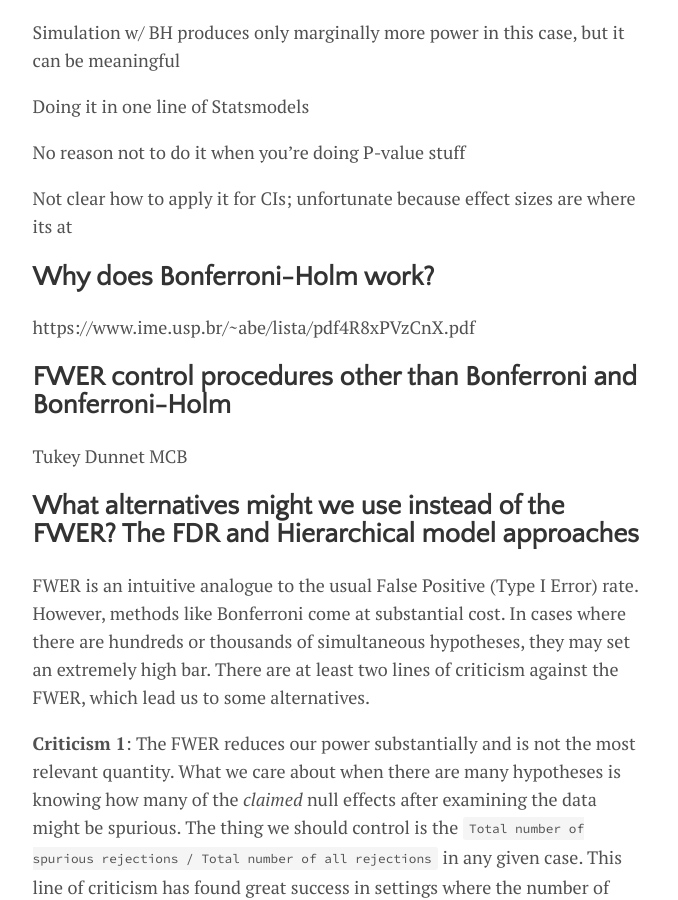
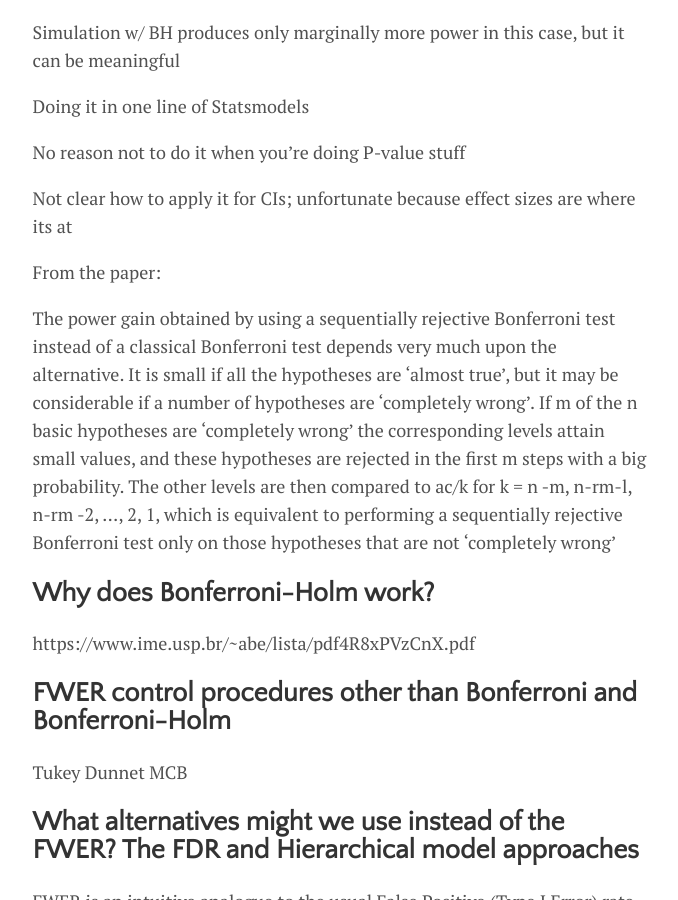
Before and after one commit to lmc2179/lmc2179.github.io, a Jekyll site: the page built from drafts/fwer.md, in a window 1280 px wide and 900 px high, scrolled down 7533 px. Shown: the whole window, without its empty margins (300-978 px from the left). Built offline with Jekyll 4.4.1, drawn with Linux system fonts in a browser that asks for light colours; our own code applies the rules of GitHub Pages for plain Markdown files; formulas are drawn with MathJax 3.

Commit message:
Update fwer.md

```diff
--- a/drafts/fwer.md
+++ b/drafts/fwer.md
@@ -198,6 +198,21 @@ No reason not to do it when you're doing P-value stuff
 
 Not clear how to apply it for CIs; unfortunate because effect sizes are where its at
 
+From the paper:
+
+The power gain obtained by using a sequentially
+rejective Bonferroni test instead of a classical Bonferroni test depends very much upon the alternative.
+It is small if all the hypotheses are 'almost true', but
+it may be considerable if a number of hypotheses are
+'completely wrong'. If m of the n basic hypotheses
+are 'completely wrong' the corresponding levels attain small values, and these hypotheses are rejected
+in the first m steps with a big probability. The
+other levels are then compared to ac/k for k = n -m,
+n-rm-l, n-rm -2, ..., 2, 1, which is equivalent to
+performing a sequentially rejective Bonferroni test
+only on those hypotheses that are not 'completely
+wrong'
+
 ## Why does Bonferroni-Holm work?
 
 https://www.ime.usp.br/~abe/lista/pdf4R8xPVzCnX.pdf
```
